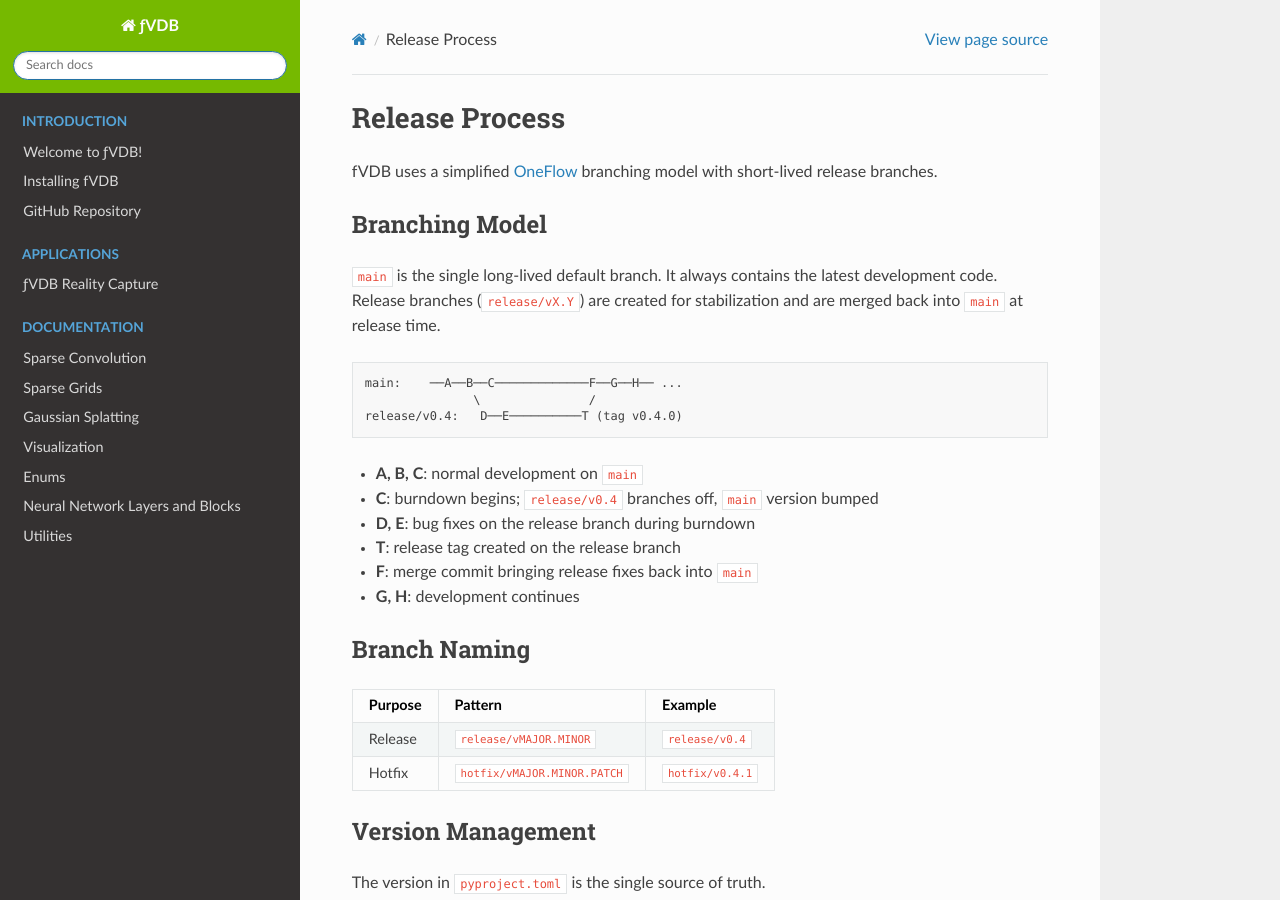
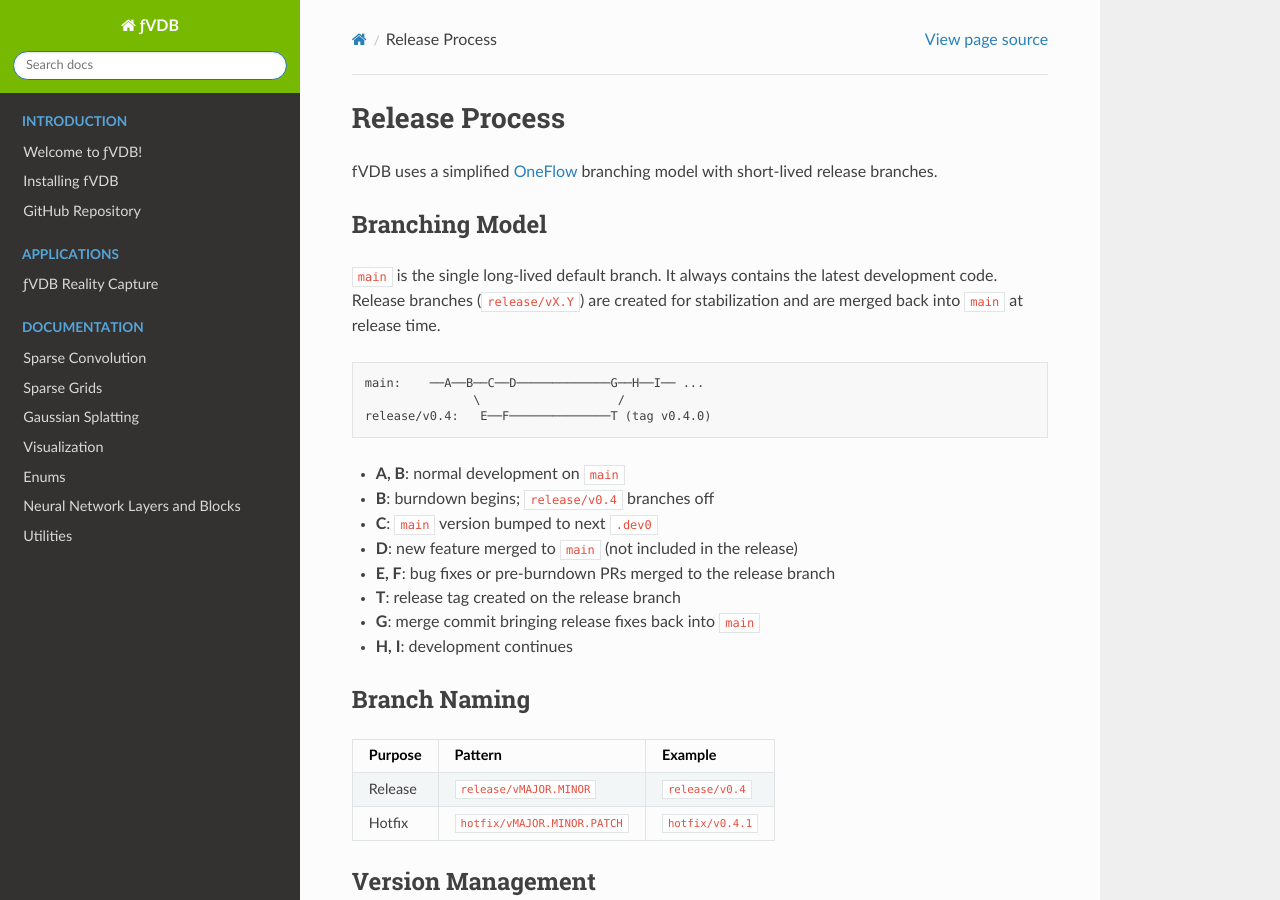
Before and after one commit to openvdb/fvdb-core, a Sphinx documentation site: the page built from docs/release-process.md, in a window 1280 px wide and 900 px high. Built offline with Sphinx 7.4.7 and the Read the Docs theme 3.1.0, drawn with Linux system fonts in a browser that asks for light colours; pages that are not in the unit, such as notebooks, are missing from menus.

Commit message:
Fix branching diagram: B is the branch point, not C
The release branch forks from B (current HEAD of main), then C is the
version bump commit. Also add a feature commit D on main during burndown
to illustrate that new features continue landing but aren't in the release.

Signed-off-by: Mark Harris <mharris@nvidia.com>

````diff
--- a/docs/release-process.md
+++ b/docs/release-process.md
@@ -10,17 +10,19 @@ development code. Release branches (`release/vX.Y`) are created for stabilizatio
 and are merged back into `main` at release time.
 
 ```
-main:    ──A──B──C─────────────F──G──H── ...
-               \               /
-release/v0.4:   D──E──────────T (tag v0.4.0)
+main:    ──A──B──C──D─────────────G──H──I── ...
+               \                   /
+release/v0.4:   E──F──────────────T (tag v0.4.0)
 ```
 
-- **A, B, C**: normal development on `main`
-- **C**: burndown begins; `release/v0.4` branches off, `main` version bumped
-- **D, E**: bug fixes on the release branch during burndown
+- **A, B**: normal development on `main`
+- **B**: burndown begins; `release/v0.4` branches off
+- **C**: `main` version bumped to next `.dev0`
+- **D**: new feature merged to `main` (not included in the release)
+- **E, F**: bug fixes or pre-burndown PRs merged to the release branch
 - **T**: release tag created on the release branch
-- **F**: merge commit bringing release fixes back into `main`
-- **G, H**: development continues
+- **G**: merge commit bringing release fixes back into `main`
+- **H, I**: development continues
 
 ## Branch Naming
 
````
